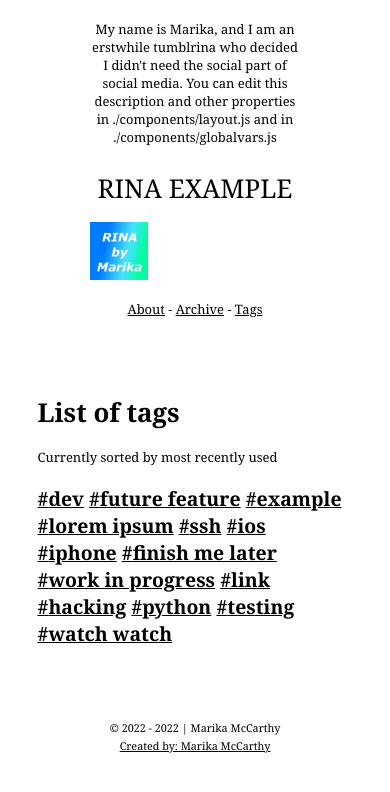
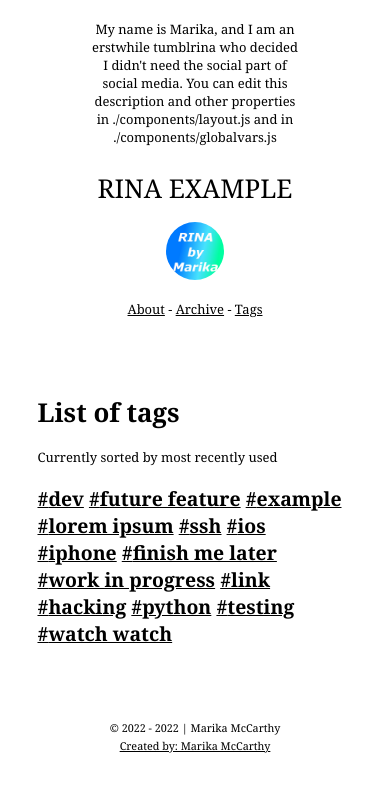
Before and after one commit to marikamcc/rina-public, a Next.js app: page /tags in a window 390 px wide. Shown: the top 792 px of the page. Built offline with nearby package versions, Linux system fonts and the light colour scheme.

Commit message:
Fixed broken CSS import from prev mobile layout consolidation

```diff
--- a/components/layout.js
+++ b/components/layout.js
@@ -1,7 +1,6 @@
 import Head from 'next/head';
 import Image from 'next/image';
 import styles from './layout.module.css';
-import utilStyles from '../styles/utils.module.css';
 import Link from 'next/link';
 
 const name = 'Marika McCarthy';
@@ -31,7 +30,7 @@ export default function Layout({ children }) {
           <Image
             priority
             src="/images/about-photo.jpg"
-            className={utilStyles.borderCircle}
+            className={styles.borderCircle}
             height={58}
             width={58}
             alt=""
```
